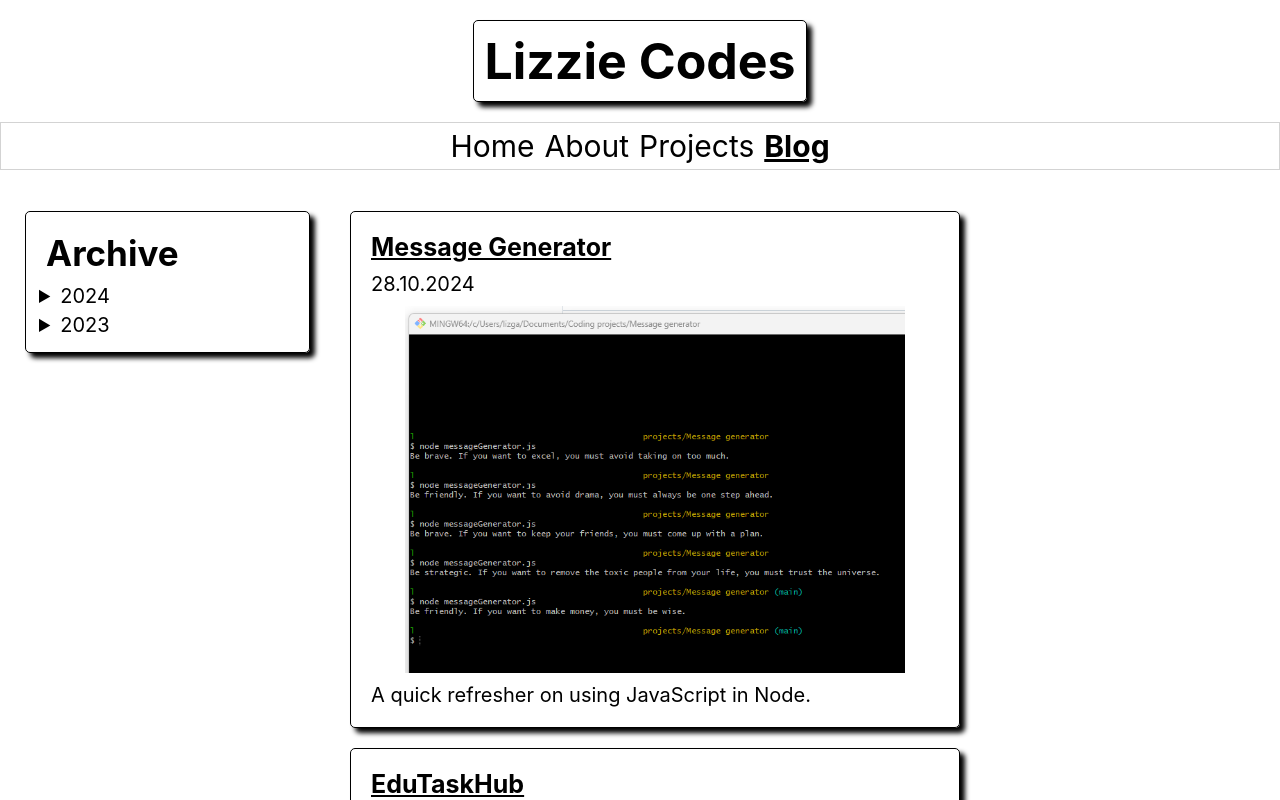
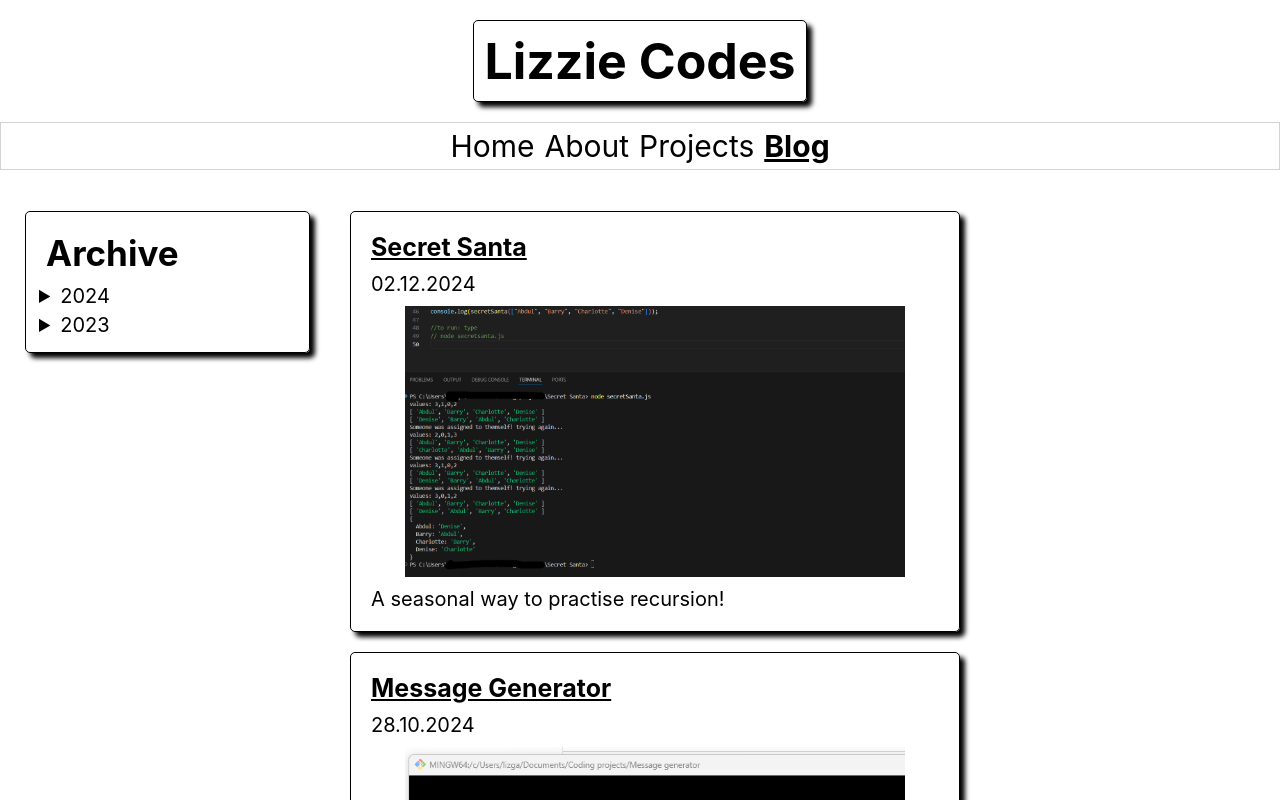
Before and after one commit to evg4/evgportfolio, a React (Create React App) app: page /blog in a window 1280 px wide. Shown: the top 800 px of the page. Built offline with nearby package versions, Linux system fonts and the light colour scheme.

Commit message:
add SecretSanta to blog

```diff
--- a/src/data/blogs.js
+++ b/src/data/blogs.js
@@ -1,3 +1,4 @@
+import secretSanta from "../assets/secretSanta.png";
 import messageGenerator from "../assets/messageGenerator.png";
 import eduTaskHub from "../assets/eduTaskHub.PNG";
 import evgtrans from "../assets/EVGTranslations.JPG";
@@ -31,6 +32,21 @@ import cheatsheet from "../assets/cheatsheet.jpeg";
 import salsa from "../assets/salsa.jpeg";
 
 const blogs = [
+  {
+    title: "Secret Santa",
+    link: "",
+    day: "02",
+    month: "12",
+    year: "2024",
+    img: secretSanta,
+    summaryText: "A seasonal way to practise recursion!",
+    fullText:
+      "This is something I worked on last year that I never got round to sharing. I had the idea to create a Secret Santa generator. I wanted to do it as a webpage, where users could enter all names then press a button to generate the list. The idea was to only display matches one by one by clicking each name, to keep everyone's assignment secret. <br><br> I created the basic code in JavaScript then had to put the project on hold when I started preparing for job interviews, and then firmly back on the shelf once I started my new job. <br><br>But, despite the project not being quite what I envisioned, I still want to share the code I did write. It took a lot of refining but I was pleased I could figure out a way to do it, and it was a good chance to practise recursion, too - something I'd been learning about in preparation for job applications. You can see the code on <a target=_blank href='https://github.com/evg4/secret-santa-js/tree/main'>my Github profile</a>. ",
+    get fullDate() {
+      return `${this.day}.${this.month}.${this.year}`;
+    },
+    alt: "A screenshot of Lizzie's Secret Santa code.",
+  },
   {
     title: "Message Generator",
     link: "",
```
Also changed, not shown: src/assets/secretSanta.png (added).
